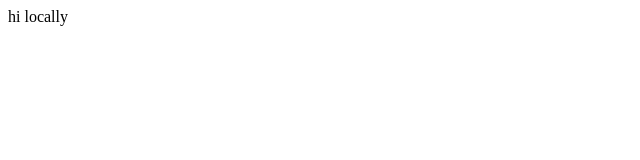
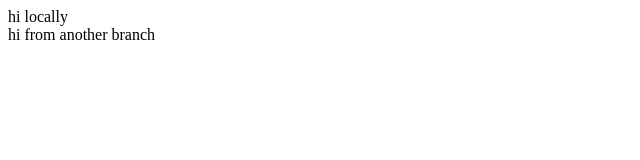
Before and after one commit to Mahmoud3177Khaled/test_repo, a plain HTML site: page index.html in a window 1280 px wide. Shown: the whole page, without its empty margins (0-640 px from the left). Drawn offline with Linux system fonts and the light colour scheme.

Commit message:
edited readme

```diff
--- a/index.html
+++ b/index.html
@@ -1 +1,2 @@
 <div> hi locally </div>
+<div> hi from another branch </div>
```
